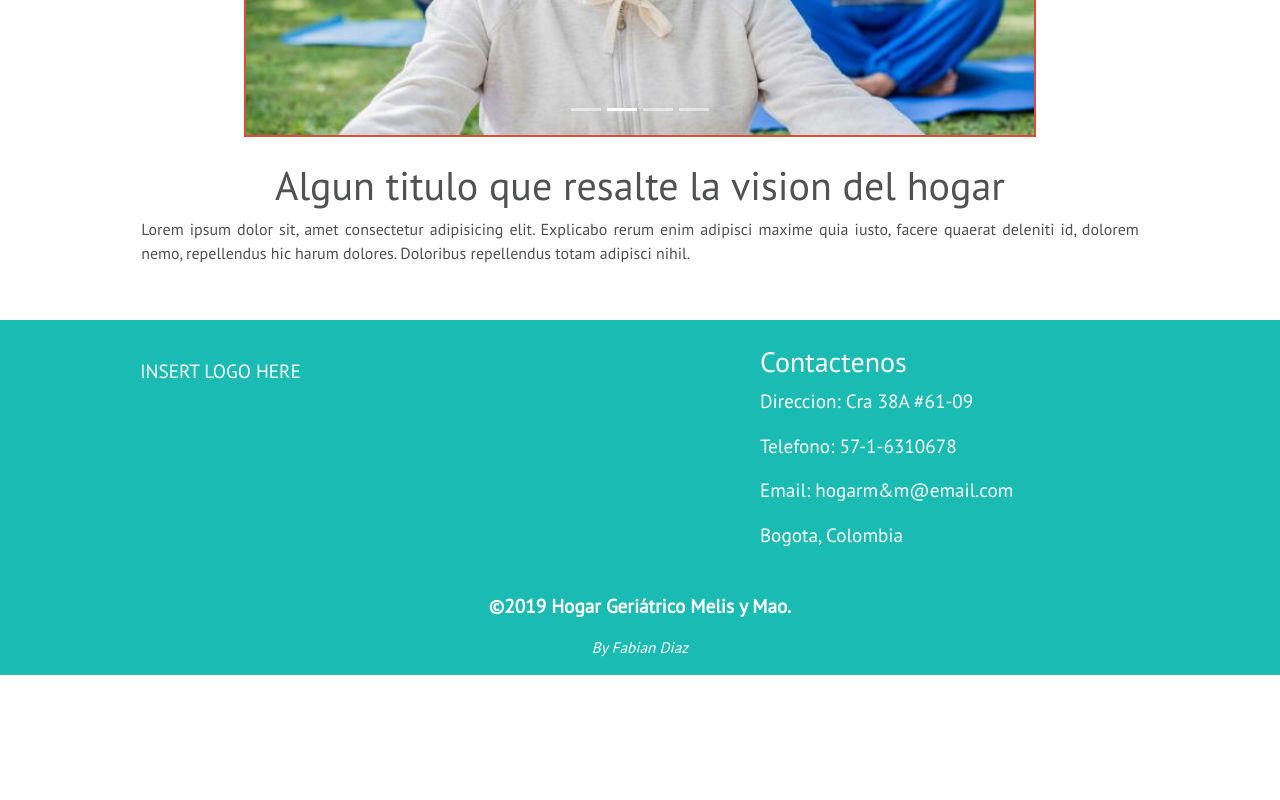
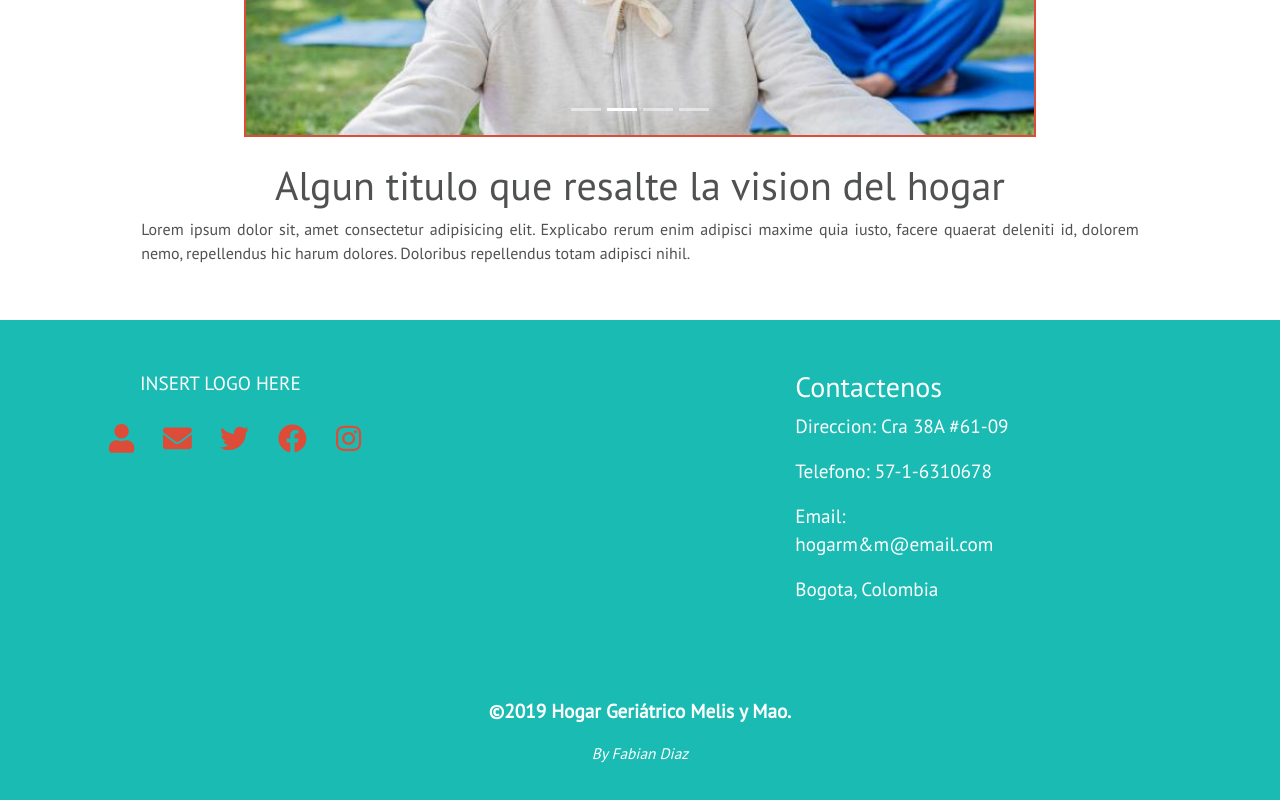
Before and after one commit to fdiaz79/melis-hogar, a Vue app: page / in a window 1280 px wide. Shown: the part 542-1342 px from the top of the page. Before the commit the page ends 1217 px from the top, so only its background shows below. Built offline with nearby package versions, Linux system fonts and the light colour scheme.

Commit message:
social icons added to the footer

```diff
--- a/src/components/footer.vue
+++ b/src/components/footer.vue
@@ -2,9 +2,19 @@
     <div id="app-footer">
         <div class="row" id="footer-content">
             <div class="col-12 col-sm-6 col-md-4">
-                <div class="text-center" id="logo-div">INSERT LOGO HERE</div>
+
+                    <div class="text-center" id="logo-div">INSERT LOGO HERE</div>
+                    <div class="text-center" id="social-media">
+                        <font-awesome-icon class="social-icon" icon="user" />
+                        <font-awesome-icon class="social-icon" icon="envelope" />
+                        <font-awesome-icon class="social-icon" :icon="{ prefix: 'fab', iconName: 'twitter' }"/>
+                        <font-awesome-icon class="social-icon" :icon="{ prefix: 'fab', iconName: 'facebook' }"/>
+                        <font-awesome-icon class="social-icon" :icon="{ prefix: 'fab', iconName: 'instagram' }"/>
+                    </div>
+
+
             </div>
-            <div class="col-12 col-sm-6 col-md-4 offset-md-2 col-lg-3 offset-lg-3">
+            <div class="col-12 col-sm-6 col-md-4 offset-md-2 col-lg-3 offset-lg-3 contactenos-div">
                 <h3>Contactenos</h3>
                 <p>Direccion: Cra 38A #61-09 </p>
                 <p>Telefono: 57-1-6310678 </p>
@@ -39,6 +49,7 @@
     }
     #footer-text {
         margin: auto;
+        padding: 2%;
         font-weight: 600;
     }
     #copyright {
@@ -46,8 +57,22 @@
         font-weight: 400;
     }
     #logo-div {
+        margin-top: 4%;
+        display: block;
+        padding: 2%;
+    }
+    #social-media {
         margin-top: 3%;
+        font-size: 1.5em;
+    }
+    .social-icon {
+        margin-left: 1em;
+        color: #dd4c39
+    }
+    .contactenos-div {
+        padding: 2% 4%;
     }
 
 
+
 </style>
--- a/src/main.js
+++ b/src/main.js
@@ -8,6 +8,18 @@ import store from './store'
 import 'bootstrap/dist/css/bootstrap.css'
 import 'bootstrap-vue/dist/bootstrap-vue.css'
 import BootstrapVue from 'bootstrap-vue'
+import { library } from '@fortawesome/fontawesome-svg-core'
+import { faEnvelope, faUser } from '@fortawesome/free-solid-svg-icons'
+import { faFacebook, faTwitter, faInstagram } from '@fortawesome/free-brands-svg-icons'
+import { FontAwesomeIcon } from '@fortawesome/vue-fontawesome'
+
+library.add(faEnvelope)
+library.add(faUser)
+library.add(faFacebook)
+library.add(faTwitter)
+library.add(faInstagram)
+
+Vue.component('font-awesome-icon', FontAwesomeIcon)
 
 Vue.use(BootstrapVue)
 Vue.config.productionTip = false
```
